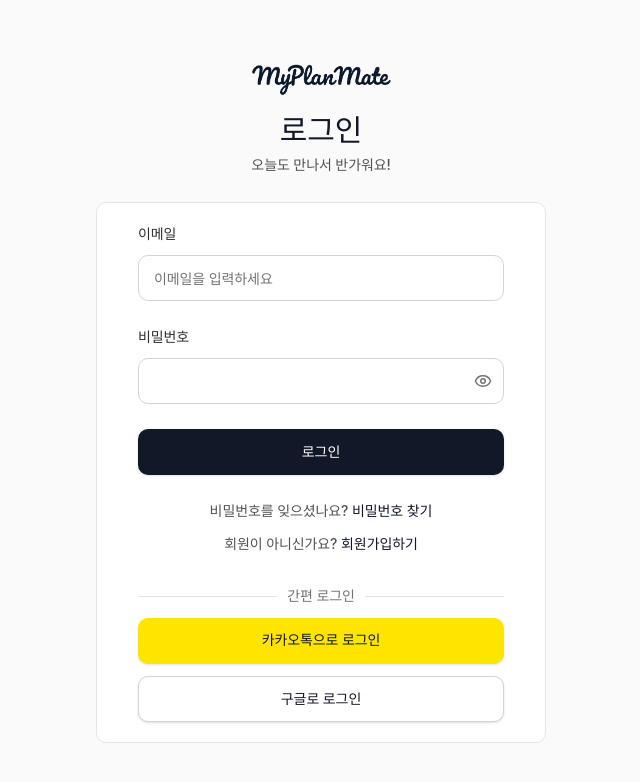
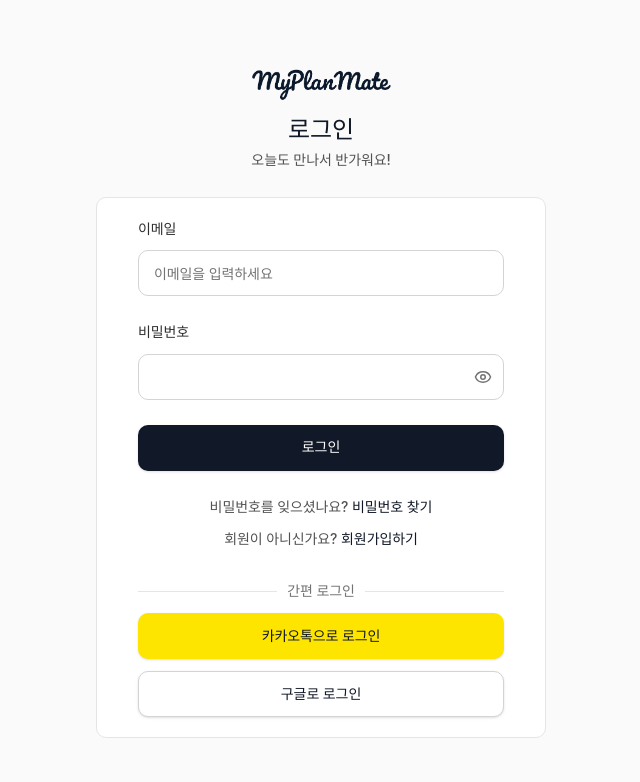
Before and after one commit to leeunduck/Custom-Daily-Planner, a Next.js app: page /login in a window 1280 px wide. Shown: the top 782 px of the page, without its empty margins (319-959 px from the left). Built offline with nearby package versions, Linux system fonts and the light colour scheme; no server answers.

Commit message:
CDP-206 refactor🔨 (title): title 공통 컴포넌트로 리팩토링

```diff
--- a/src/app/(auth)/login/page.tsx
+++ b/src/app/(auth)/login/page.tsx
@@ -1,8 +1,7 @@
 import { AuthHeader } from "@/components/auth/AuthHeader";
 import { AuthMain } from "@/components/auth/AuthMain";
+import { SubTitle, Title } from "@/components/auth/AuthTitle";
 import { LoginForm } from "@/components/auth/login/LoginForm";
-import { LoginPageTitle } from "@/components/auth/login/LoginPageTitle";
-import { LoginSubtitle } from "@/components/auth/login/LoginSubtitle";
 import { makePageMetadata } from "@/seo/metadata";
 
 export const metadata = {
@@ -18,8 +17,8 @@ export default function LoginPage() {
   return (
     <>
       <AuthHeader>
-        <LoginPageTitle />
-        <LoginSubtitle />
+        <Title>로그인</Title>
+        <SubTitle>오늘도 만나서 반가워요!</SubTitle>
       </AuthHeader>
 
       <AuthMain>
--- a/src/app/(auth)/signup/page.tsx
+++ b/src/app/(auth)/signup/page.tsx
@@ -1,8 +1,7 @@
 import { AuthHeader } from "@/components/auth/AuthHeader";
 import { AuthMain } from "@/components/auth/AuthMain";
+import { SubTitle, Title } from "@/components/auth/AuthTitle";
 import { SignupGroupButton } from "@/components/auth/signup/SignupGroupButton";
-import { SignupPageTitle } from "@/components/auth/signup/SignupPageTitle";
-import { SignupSubtitle } from "@/components/auth/signup/SignupSubTitle";
 import { makePageMetadata } from "@/seo/metadata";
 
 export const metadata = {
@@ -18,8 +17,8 @@ export default function SignupPage() {
   return (
     <>
       <AuthHeader>
-        <SignupPageTitle />
-        <SignupSubtitle />
+        <Title>회원가입</Title>
+        <SubTitle>원하시는 가입 방식을 선택해주세요.</SubTitle>
       </AuthHeader>
 
       <AuthMain>
--- /dev/null
+++ b/src/components/auth/AuthTitle.tsx
@@ -0,0 +1,13 @@
+import type { AuthCommonProps } from "@/types/auth";
+
+export function Title({ children }: AuthCommonProps) {
+  return (
+    <h1 id="auth-signup-title" className="t-24-b text-[var(--color-gray-900)]">
+      {children}
+    </h1>
+  );
+}
+
+export function SubTitle({ children }: AuthCommonProps) {
+  return <p className="t-14-m text-[var(--color-gray-600)]">{children}</p>;
+}
--- a/src/components/auth/login/LoginPageTitle.tsx
+++ /dev/null
@@ -1,7 +0,0 @@
-export function LoginPageTitle() {
-  return (
-    <h1 id="auth-login-title" className="t-30-b text-[var(--color-gray-900)]">
-      로그인
-    </h1>
-  );
-}
--- a/src/components/auth/login/LoginSubtitle.tsx
+++ /dev/null
@@ -1,3 +0,0 @@
-export function LoginSubtitle() {
-  return <p className="t-14-m text-[var(--color-gray-600)]">오늘도 만나서 반가워요!</p>;
-}
--- a/src/components/auth/signup/SignupPageTitle.tsx
+++ /dev/null
@@ -1,7 +0,0 @@
-export function SignupPageTitle() {
-  return (
-    <h1 id="auth-login-title" className="t-24-b text-[var(--color-gray-900)]">
-      회원가입
-    </h1>
-  );
-}
--- a/src/components/auth/signup/SignupSubTitle.tsx
+++ /dev/null
@@ -1,3 +0,0 @@
-export function SignupSubtitle() {
-  return <p className="t-14-m text-[var(--color-gray-600)]">원하시는 가입 방식을 선택해주세요.</p>;
-}
```
